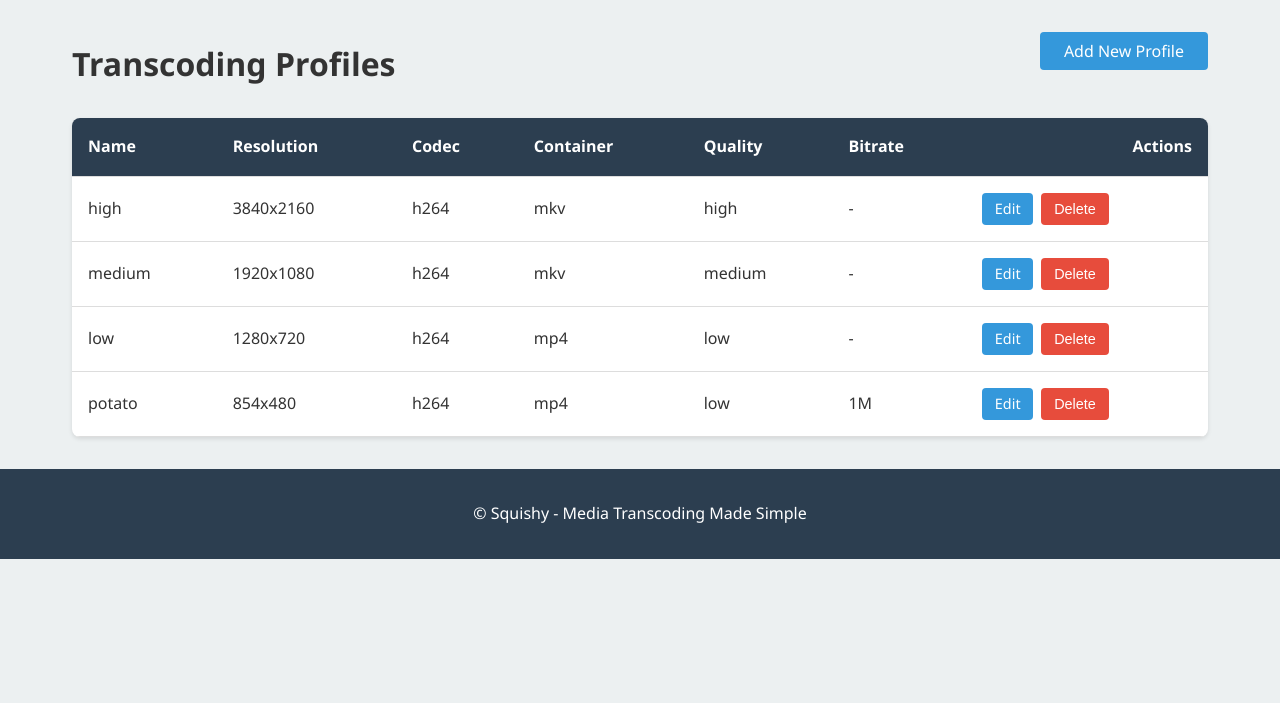
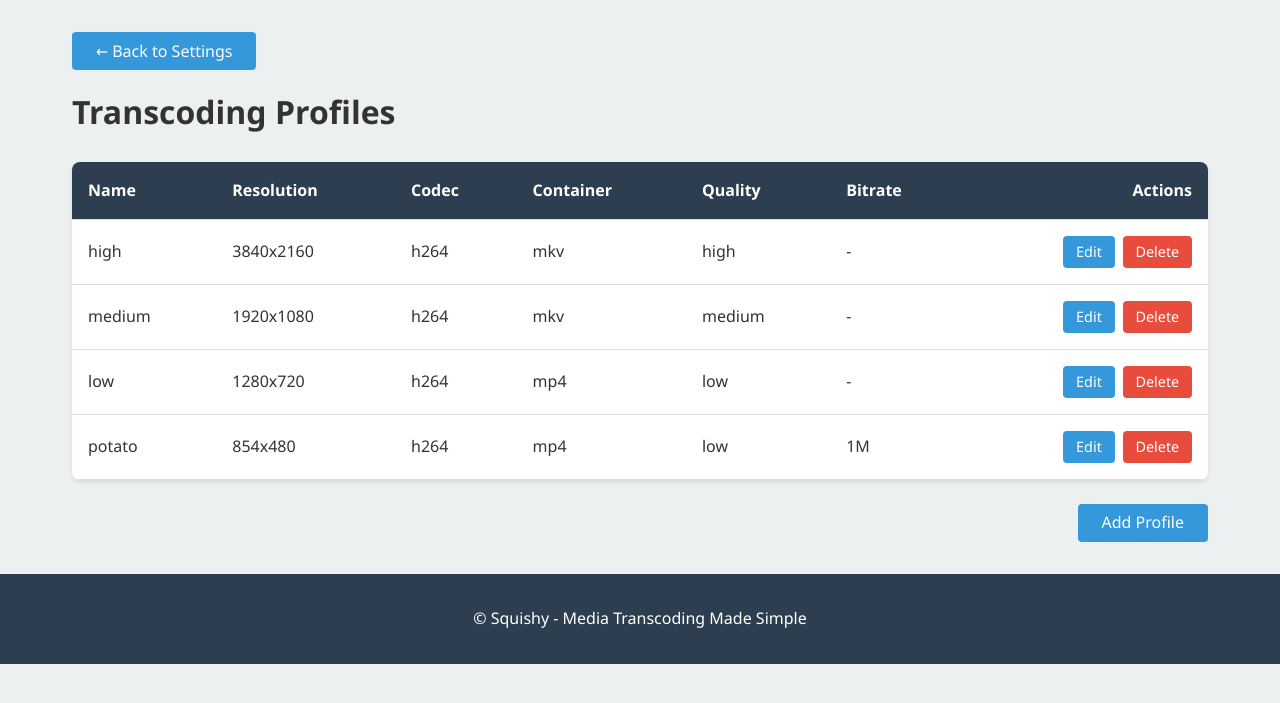
Before and after one commit to cleverdevil/squishy, a Flask app: page /admin/profiles in a window 1280 px wide. Shown: the part 70-773 px from the top of the page. Run offline with Flask 3, Linux system fonts and the light colour scheme.

Commit message:
Improved styling and UX/nav.

```diff
--- a/squishy/static/css/style.css
+++ b/squishy/static/css/style.css
@@ -352,6 +352,7 @@ th, td {
 
 th.align-right, td.align-right {
   text-align: right !important;
+  align-items: right !important;
 }
 
 tbody tr:hover {
@@ -449,6 +450,16 @@ footer {
   margin-top: 1rem;
 }
 
+.profiles-list form {
+  width: auto;
+}
+
+.profiles-list .actions {
+  display: flex;
+  justify-content: right; /* Align items horizontally */
+  margin-top: 1.5rem;
+}
+
 .actions {
   margin-bottom: 1.5rem;
 }
@@ -460,6 +471,7 @@ footer {
 .inline-form {
   display: inline-flex;
   vertical-align: middle;
+  margin: 0;
 }
 
 .button.small {
@@ -508,12 +520,23 @@ footer {
   text-align: left;
 }
 
+td.align-right {
+  text-align: right;
+  white-space: nowrap;
+}
+
 /* Action buttons */
 .action-buttons {
   display: flex;
   gap: 0.5rem;
   align-items: center;
   justify-content: flex-end;
+  width: 100%;
+}
+
+td.align-right .action-buttons {
+  justify-content: flex-end;
+  width: 100%;
 }
 
 /* Section headers with actions */
@@ -532,12 +555,6 @@ footer {
 .section-stats {
   color: #666;
   font-size: 0.9rem;
-}
-
-.action-buttons {
-  display: flex;
-  gap: 0.5rem;
-  align-items: center;
 }
 .radio-group {
   display: flex;
@@ -590,6 +607,10 @@ hr {
   justify-content: center;
   box-sizing: border-box;
   height: 38px;
+  font-family: 'Segoe UI', Tahoma, Geneva, Verdana, sans-serif;
+  font-size: 1rem;
+  border: none;
+  cursor: pointer;
 }
 
 .button:hover {
@@ -715,3 +736,16 @@ hr {
   align-self: flex-start;
   white-space: nowrap;
 }
+.form-actions {
+  display: flex;
+  gap: 1rem;
+  margin-top: 1.5rem;
+}
+
+.button.secondary {
+  background-color: #95a5a6;
+}
+
+.button.secondary:hover {
+  background-color: #7f8c8d;
+}
--- a/squishy/templates/admin/edit_profile.html
+++ b/squishy/templates/admin/edit_profile.html
@@ -4,6 +4,10 @@
 
 {% block content %}
 <div class="profile-form">
+    <div class="back-button-container">
+        <a href="{{ url_for('admin.list_profiles') }}" class="button back-button">← Back to Profiles</a>
+    </div>
+
     <h1>Edit Profile: {{ profile.name }}</h1>
 
     <form method="post">
@@ -50,7 +54,7 @@
         </div>
 
         <div class="form-actions">
-            <button type="submit">Update Profile</button>
+            <button type="submit" class="button">Update Profile</button>
             <a href="{{ url_for('admin.list_profiles') }}" class="button secondary">Cancel</a>
         </div>
     </form>
--- a/squishy/templates/admin/index.html
+++ b/squishy/templates/admin/index.html
@@ -81,8 +81,8 @@
                 </div>
 
                 <div class="form-group">
-                    <label for="transcode_path">Transcode Path</label>
-                    <p class="help-text">Directory where transcoded files will be stored.</p>
+                    <label for="transcode_path">Squished Output Path</label>
+                    <p class="help-text">Directory where squished files will be stored.</p>
                     <div class="input-with-button">
                         <input type="text" id="transcode_path" name="transcode_path" value="{{ config.transcode_path }}" class="full-width">
                         <button type="button" class="browse-button" onclick="openFileBrowser('transcode_path')">Browse</button>
--- a/squishy/templates/admin/profiles.html
+++ b/squishy/templates/admin/profiles.html
@@ -2,13 +2,15 @@
 
 {% block title %}Transcoding Profiles - Squishy{% endblock %}
 
+
 {% block content %}
+<div class="back-button-container">
+    <a href="{{ url_for('admin.index') }}" class="button back-button">← Back to Settings</a>
+</div>
+
 <div class="profiles-list">
     <div class="section-header">
         <h1>Transcoding Profiles</h1>
-        <div class="actions">
-            <a href="{{ url_for('admin.add_profile') }}" class="button">Add New Profile</a>
-        </div>
     </div>
 
     {% if profiles %}
@@ -34,9 +36,9 @@
                 <td>{{ profile.quality }}</td>
                 <td>{{ profile.bitrate or "-" }}</td>
                 <td class="align-right">
-                    <div class="action-buttons">
+                    <div class="action-buttons" style="">
                         <a href="{{ url_for('admin.edit_profile', name=profile.name) }}" class="button small">Edit</a>
-                        <form action="{{ url_for('admin.delete_profile', name=profile.name) }}" method="post" class="inline-form">
+                        <form action="{{ url_for('admin.delete_profile', name=profile.name) }}" method="post">
                             <button type="submit" class="button small danger">Delete</button>
                         </form>
                     </div>
@@ -50,5 +52,8 @@
         <p>No profiles found.</p>
     </div>
     {% endif %}
+    <div class="actions">
+        <a href="{{ url_for('admin.add_profile') }}" class="button">Add Profile</a>
+    </div>
 </div>
 {% endblock %}
--- a/squishy/templates/ui/media_detail.html
+++ b/squishy/templates/ui/media_detail.html
@@ -24,14 +24,14 @@
 
             <form action="{{ url_for('ui.transcode', media_id=media.id) }}" method="post" class="transcode-form">
                 <div class="form-group">
-                    <label for="profile">Transcode Profile</label>
+                    <label for="profile">Profile</label>
                     <select id="profile" name="profile" required>
                         {% for name, profile in profiles.items() %}
                         <option value="{{ name }}">{{ name }} ({{ profile.resolution }}, {{ profile.codec }})</option>
                         {% endfor %}
                     </select>
                 </div>
-                <button type="submit">Start Transcode</button>
+                <button type="submit">Squish</button>
             </form>
         </div>
     </div>
--- a/squishy/templates/ui/show_detail.html
+++ b/squishy/templates/ui/show_detail.html
@@ -39,14 +39,13 @@
                     <div class="episode-actions">
                         <form action="{{ url_for('ui.transcode', media_id=episode.id) }}" method="post" class="transcode-form">
                             <div class="form-group">
-                                <label for="profile-{{ episode.id }}">Profile</label>
                                 <select id="profile-{{ episode.id }}" name="profile" required>
                                     {% for name, profile in profiles.items() %}
                                     <option value="{{ name }}">{{ name }} ({{ profile.resolution }}, {{ profile.codec }})</option>
                                     {% endfor %}
                                 </select>
                             </div>
-                            <button type="submit">Transcode</button>
+                            <button type="submit">Squish</button>
                         </form>
                     </div>
                 </div>
```
